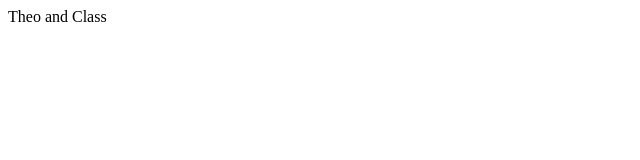
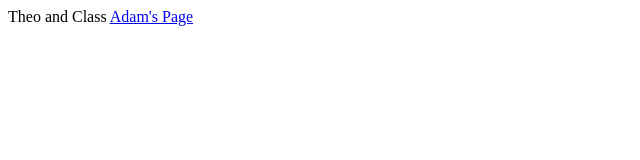
Before and after one commit to Kingtheo007/odc_int_march_2025, a plain HTML site: page index.html in a window 1280 px wide. Shown: the whole page, without its empty margins (0-640 px from the left). Drawn offline with Linux system fonts and the light colour scheme.

Commit message:
added adams page

```diff
--- a/index.html
+++ b/index.html
@@ -1 +1,3 @@
 Theo and Class
+
+<a href="adam.html">Adam's Page</a>
```
Also changed, not shown: adam.html (added), 1 other file.
